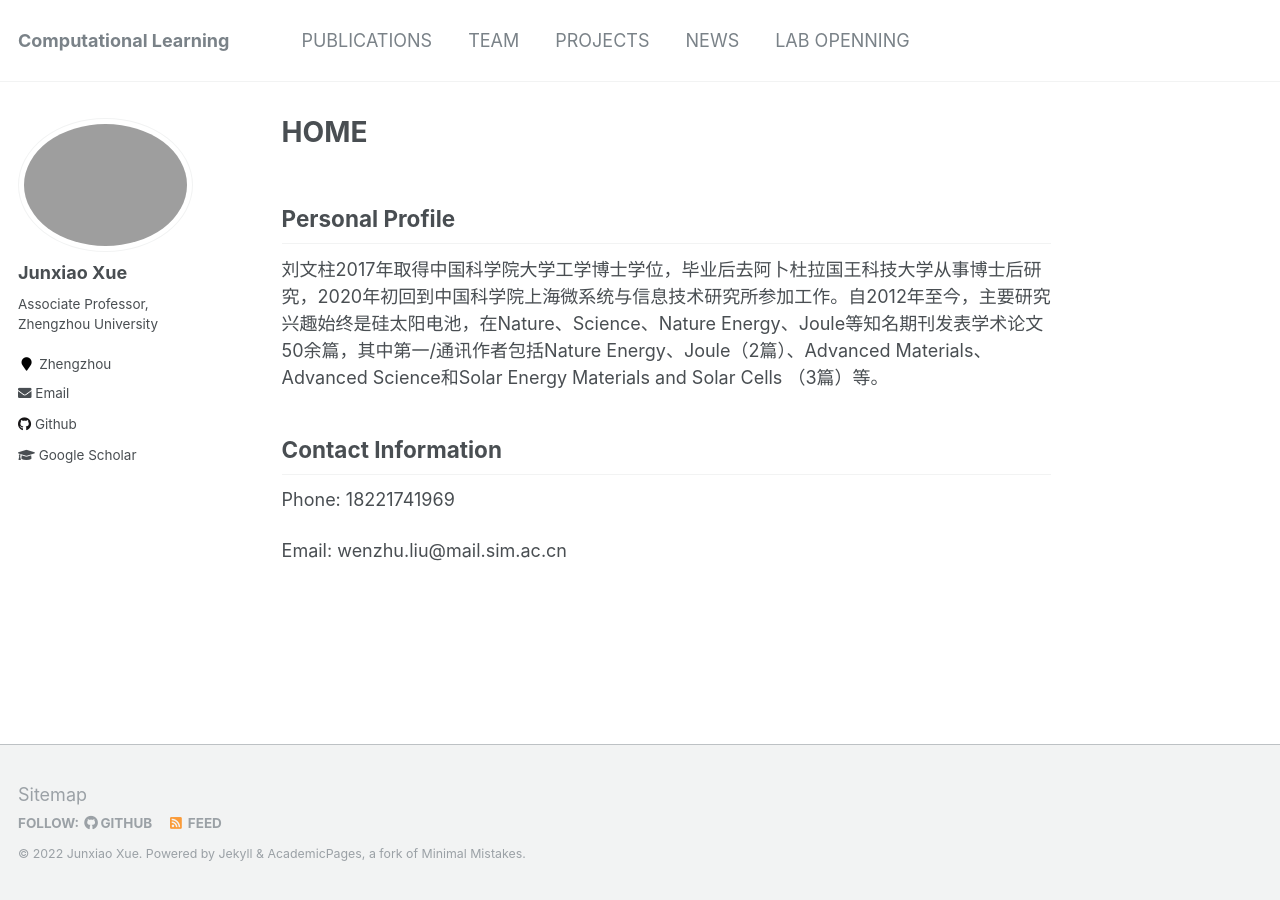
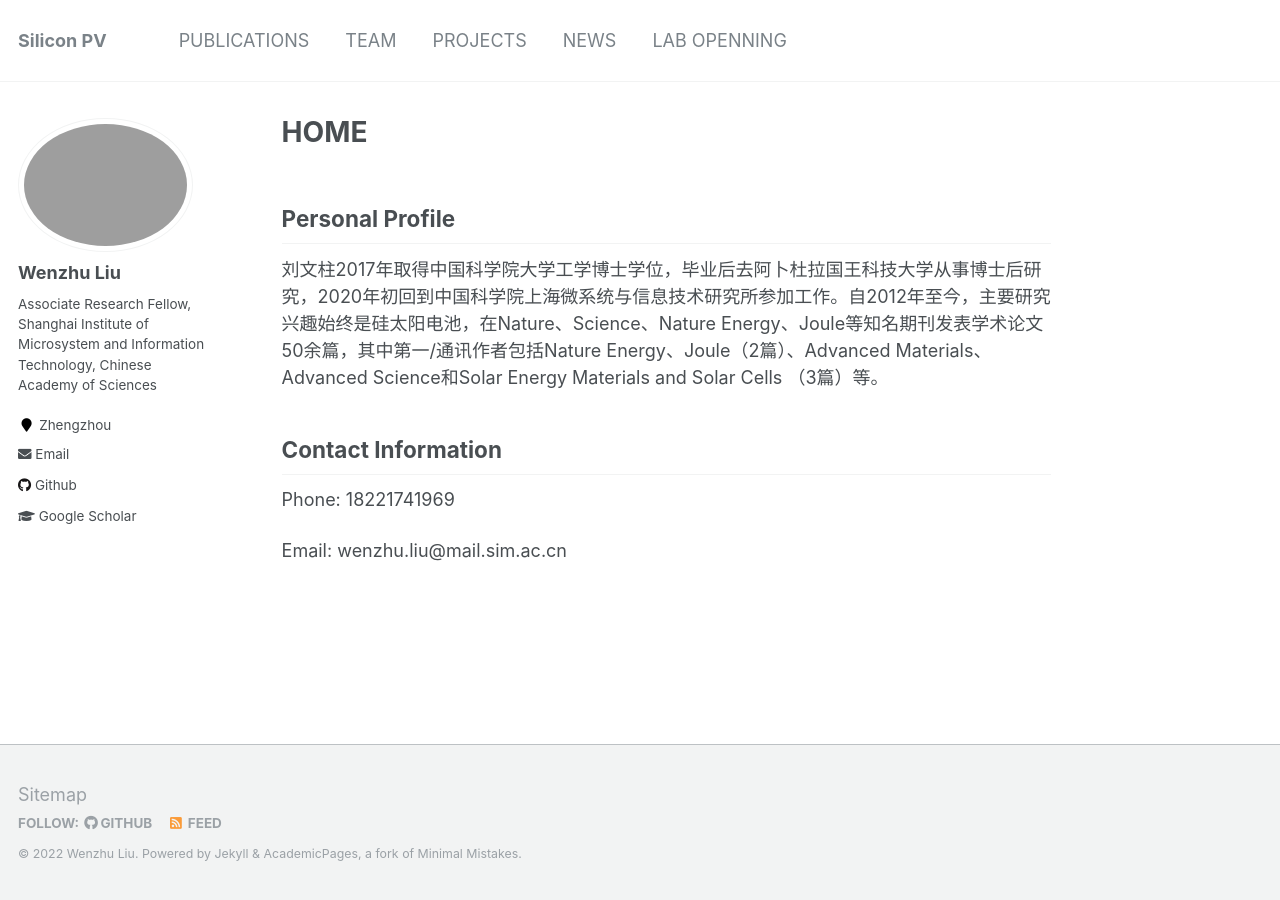
Before and after one commit to wenzhu0016/wenzhu0016.github.io, a Jekyll site: the page built from _pages/about.md, in a window 1280 px wide. Built offline with Jekyll 4.4.1, drawn with Linux system fonts in a browser that asks for light colours.

Commit message:
Update _config.yml

```diff
--- a/_config.yml
+++ b/_config.yml
@@ -7,13 +7,13 @@
 
 # Site Settings
 locale                   : "en-US"
-title                    : "Computational Learning"
+title                    : "Silicon PV"
 title_separator          : "-"
-name                     : &name "Junxiao Xue"
+name                     : &name "Wenzhu Liu"
 description              : &description "personal description"
-url                      : https://xuejx7.github.io # the base hostname & protocol for your site e.g. "https://mmistakes.github.io"
+url                      : https://wenzhu0016.github.io # the base hostname & protocol for your site e.g. "https://mmistakes.github.io"
 baseurl                  : "" # the subpath of your site, e.g. "/blog"
-repository               : "xuejx7/xuejx7.github.io"
+repository               : "wenzhu0016/wenzhu0016.github.io"
 teaser                   :  # filename of teaser fallback teaser image placed in /images/, .e.g. "500x300.png"
 breadcrumbs              : false # true, false (default)
 words_per_minute         : 160
@@ -80,14 +80,14 @@ analytics:
 
 # Site Author
 author:
-  name             : "Junxiao Xue"
+  name             : "Wenzhu Liu"
   avatar           : "profile.png"
-  bio              : "Associate Professor, Zhengzhou University"
+  bio              : "Associate Research Fellow, Shanghai Institute of Microsystem and Information Technology, Chinese Academy of Sciences"
   location         : "Zhengzhou"
   employer         :
   pubmed           :  #"https://www.ncbi.nlm.nih.gov/pubmed/?term=john+snow"
-  googlescholar    : "https://scholar.google.com/citations?user=Za9YFVIAAAAJ&hl=zh-CN"
-  email            : "xuejx@zzu.edu.cn"
+  googlescholar    : "https://scholar.google.com/citations?user=LMff2cIAAAAJ&hl=zh-CN"
+  email            : "wenzhu.liu@mail.sim.ac.cn"
   researchgate     :  # example: "https://www.researchgate.net/profile/yourprofile"
   uri              :
   bitbucket        :
@@ -96,7 +96,7 @@ author:
   flickr           :
   facebook         :
   foursquare       :
-  github           : "xuejx7"
+  github           : "wenzhu0016"
   google_plus      :
   keybase          :
   instagram        :
```
